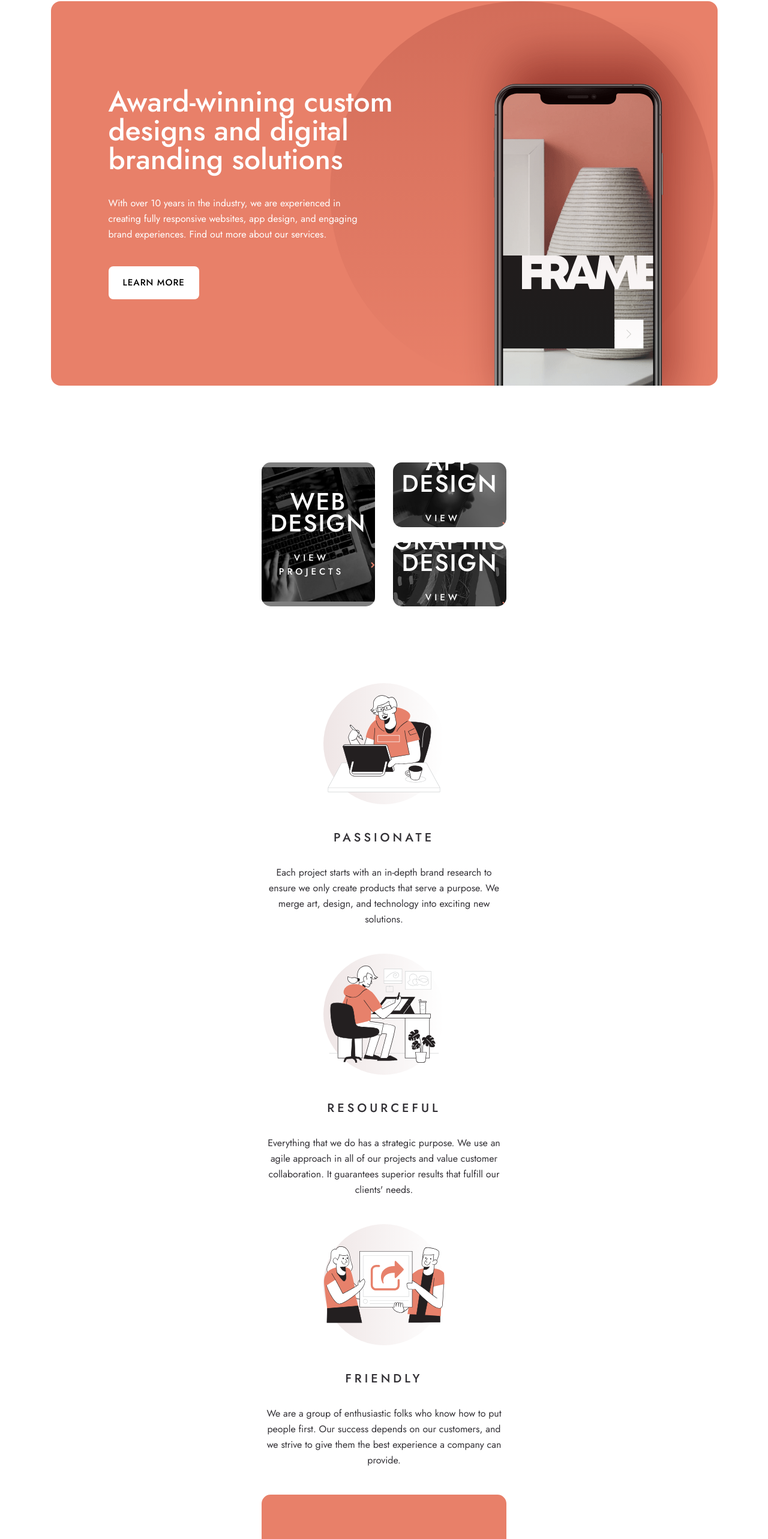
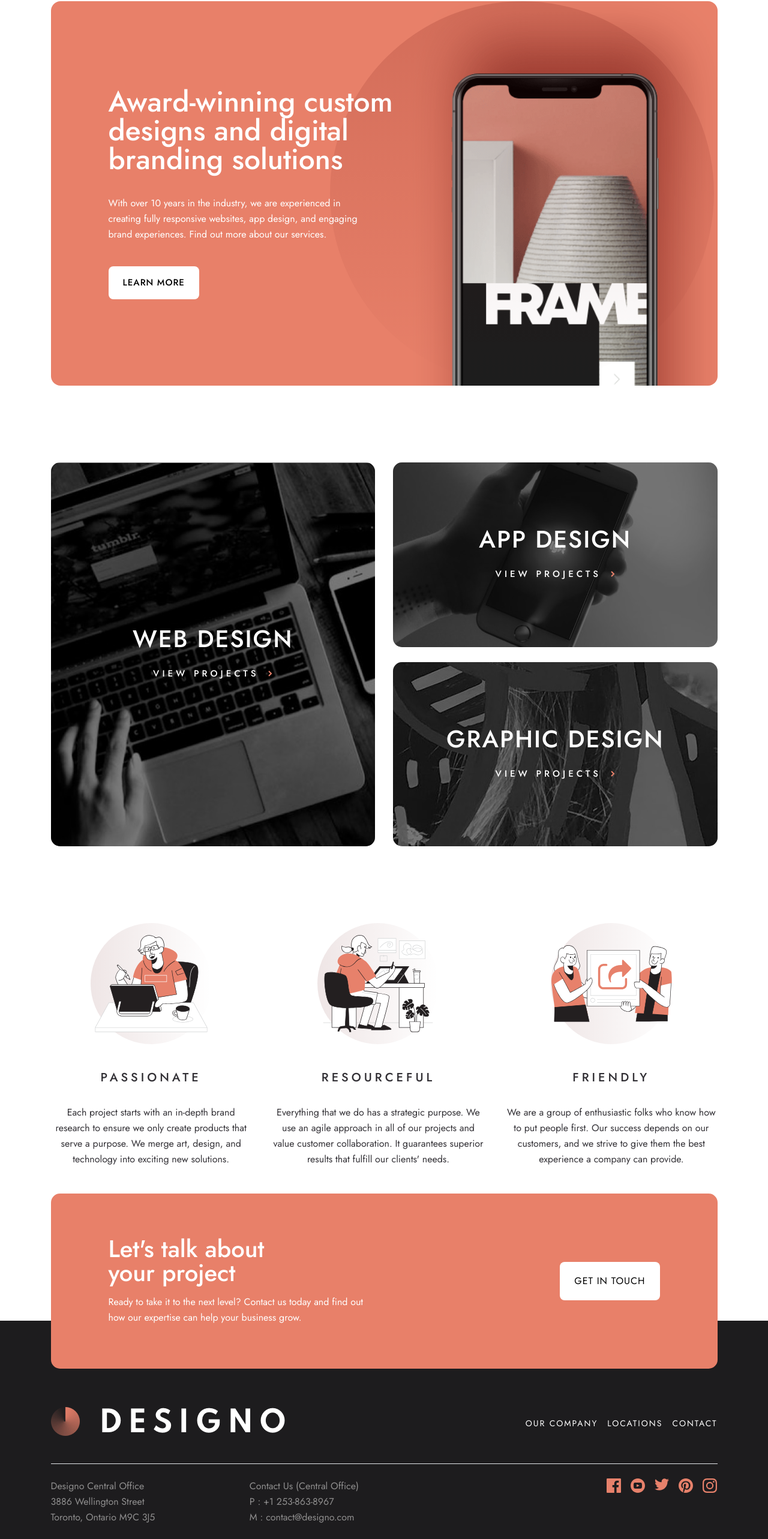
Before and after one commit to amza-web/Designo, a Next.js app: page / in a window 1280 px wide. Shown: the part 150-2716 px from the top of the page at 60% size. Built offline with nearby package versions, Linux system fonts and the light colour scheme.

Commit message:
added responsive styling and design

```diff
--- a/components/Footer.js
+++ b/components/Footer.js
@@ -13,22 +13,23 @@ import instagram from "@/app/assets/shared/desktop/icon-instagram.svg"
 
 const Footer = () => {
   return (
-    <footer className='relative z-0 container bg-[#1d1c1e] py-36 text-white'>
-        <div className='text-center flex flex-col items-center uppercase text-sm leading-[15px] tracking-[2px] gap-14 mb-10'>
-            <Image src={logo} alt='Logo'/>
-            <ul>
-                <li className='mt-7'><Link href="#" >Our company</Link></li>
-                <li className='mt-7'><Link href="#" >Locations</Link></li>
-                <li className='mt-7'><Link href="#" >Contact</Link></li>
+    <footer className='relative z-0 bg-[#1d1c1e] py-36 text-white'>
+        <div className='text-center flex flex-col lg:flex-row lg:justify-between items-center uppercase text-sm leading-[15px] tracking-[2px] gap-14 mb-10 lg:max-w-[1111px] lg:mx-auto'>
+            <Image width={202}  src={logo} alt='Logo'/>
+            <ul className='flex gap-4'>
+                <li className='mt-7 lg:mt-0'><Link href="#" >Our company</Link></li>
+                <li className='mt-7 lg:mt-0'><Link href="#" >Locations</Link></li>
+                <li className='mt-7 lg:mt-0'><Link href="#" >Contact</Link></li>
             </ul>
         </div>
-        <div className='text-[#8f8e8e] flex flex-col gap-10 items-center text-center'>
+        <hr className='hidden lg:block lg:max-w-[1111px] mx-auto mb-6' />
+        <div className='text-[#8f8e8e] flex flex-col lg:flex-row gap-10 items-center text-center lg:text-left lg:justify-between lg:items-start lg:max-w-[1111px] lg:mx-auto'>
             <div>
                 <p>Designo Central Office<br />
               <span>3886 Wellington Street<br />
                 Toronto, Ontario M9C 3J5</span></p>
             </div>
-            <div>
+            <div className='lg:pr-64'>
                 <p>
                     Contact Us (Central Office)<br />
                     P : +1 253-863-8967<br />
@@ -36,7 +37,7 @@ const Footer = () => {
                 </p>
             </div>
             <div>
-                <ul className='flex gap-4 mt-5'>
+                <ul className='flex gap-4 mt-5 lg:mt-0'>
                     <li>
                         <Link href="#">
                             <Image src={facebook} alt='facebook' />
--- a/components/Hero.js
+++ b/components/Hero.js
@@ -12,9 +12,13 @@ const Hero = () => {
             <p className='lg:max-w-[445px]'>With over 10 years in the industry, we are experienced in creating fully responsive websites, app design, and engaging brand experiences. Find out more about our services.</p>
             <button className='mt-10 btn text-15  font-medium'>Learn more</button>
         </div>
-        <div className='w-full z-0'>
+        <div className='w-full z-0 lg:relative'>
             <picture className=" w-full flex justify-center">
-                <Image className='pt-32 lg:absolute lg:-top-8 lg:pt-0 lg:-right-20' src={img1} alt="A mockup design" />
+                <Image
+                className='pt-32 scale-[2] lg:absolute lg:top-12 lg:pt-0 lg:-right-4' src={img1}
+                alt="A mockup design"
+                sizes="(max-width: 768px) 90vw, (max-width: 1200px) 60vw, 40vw"
+                />
             </picture>
         </div>
         <Image className='absolute left-[465px] top-0 z-0  ' src={bg} alt='circle-bg'/>
--- a/components/Projects.js
+++ b/components/Projects.js
@@ -13,7 +13,7 @@ import graphic from "@/app/assets/home/mobile/image-graphic-design.jpg"
 
 const Projects = () => {
   return (
-    <section className='container grid-a text-white text-center lg:px-0 mx-auto md:max-w-[25.5rem]'>
+    <section className='container grid-a text-white text-center lg:px-0 mx-auto md:max-w-[25.5rem] lg:max-w-[1111px]'>
         <div className='flex justify-center items-center grid-web relative  group rounded-[15px] overflow-hidden'>
             <div className='bg-black absolute w-full h-full bg-opacity-50 transition-colors duration-500 group-hover:bg-peach group-hover:bg-opacity-50'></div>
 
--- a/components/Skills.js
+++ b/components/Skills.js
@@ -10,7 +10,8 @@ import CallToAction from './CallToAction'
 
 const Skills = () => {
   return (
-    <section className='container flex flex-col relative text-center -mb-24  md:max-w-[25.5rem]'>
+    <section className='container flex flex-col relative text-center -mb-24 lg:-mb-20 md:max-w-[25.5rem] lg:max-w-[1111px]'>
+        <div className='lg:flex lg:gap-8'>
             <div className='mb-11'>
                 <div className='flex justify-center items-center mb-[43px]'>
                     <Image className='absolute z-0' src={imgBg} alt='Passionate'/>
@@ -41,6 +42,7 @@ const Skills = () => {
                     <p>We are a group of enthusiastic folks who know how to put people first. Our success depends on our customers, and we strive to give them the best experience a company can provide.</p>
                 </div>
             </div>
+        </div>
         <CallToAction />
     </section>
   )
```
Lines whose indentation alone changed are shown as unchanged.
